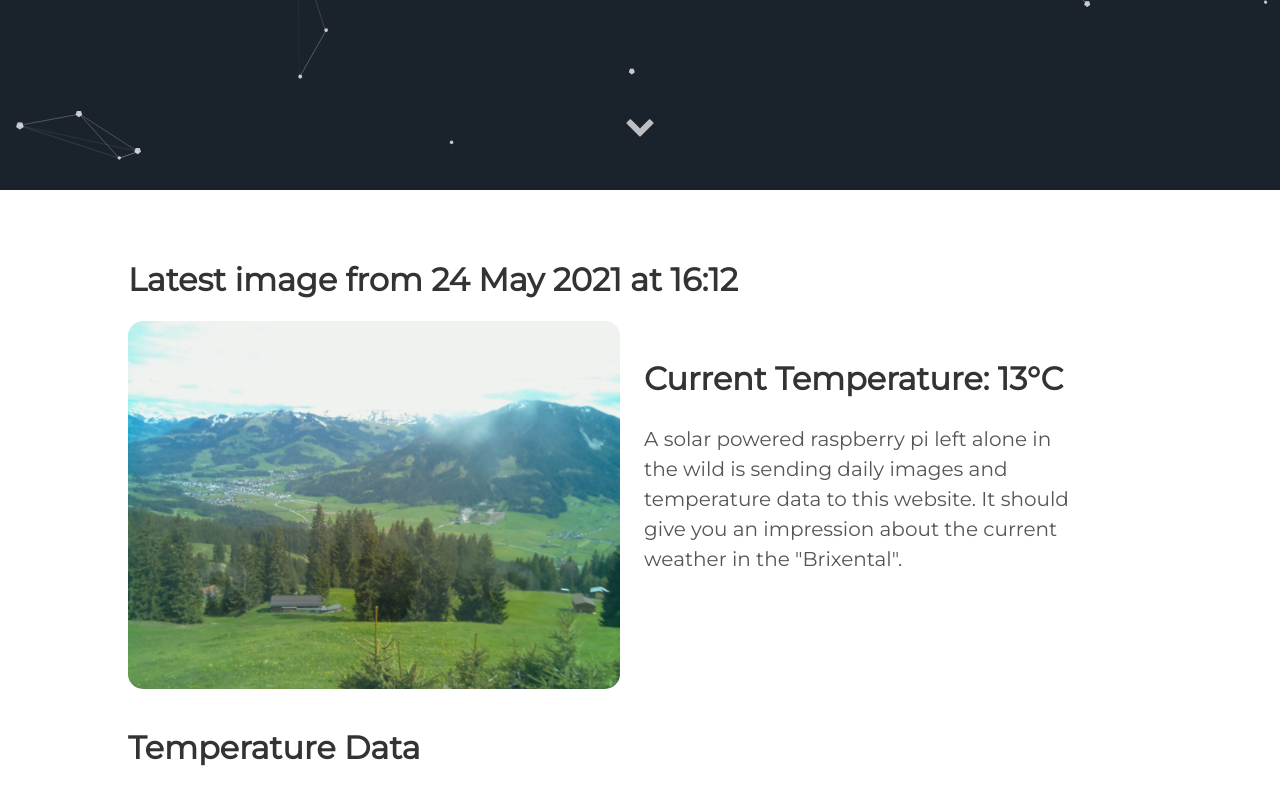
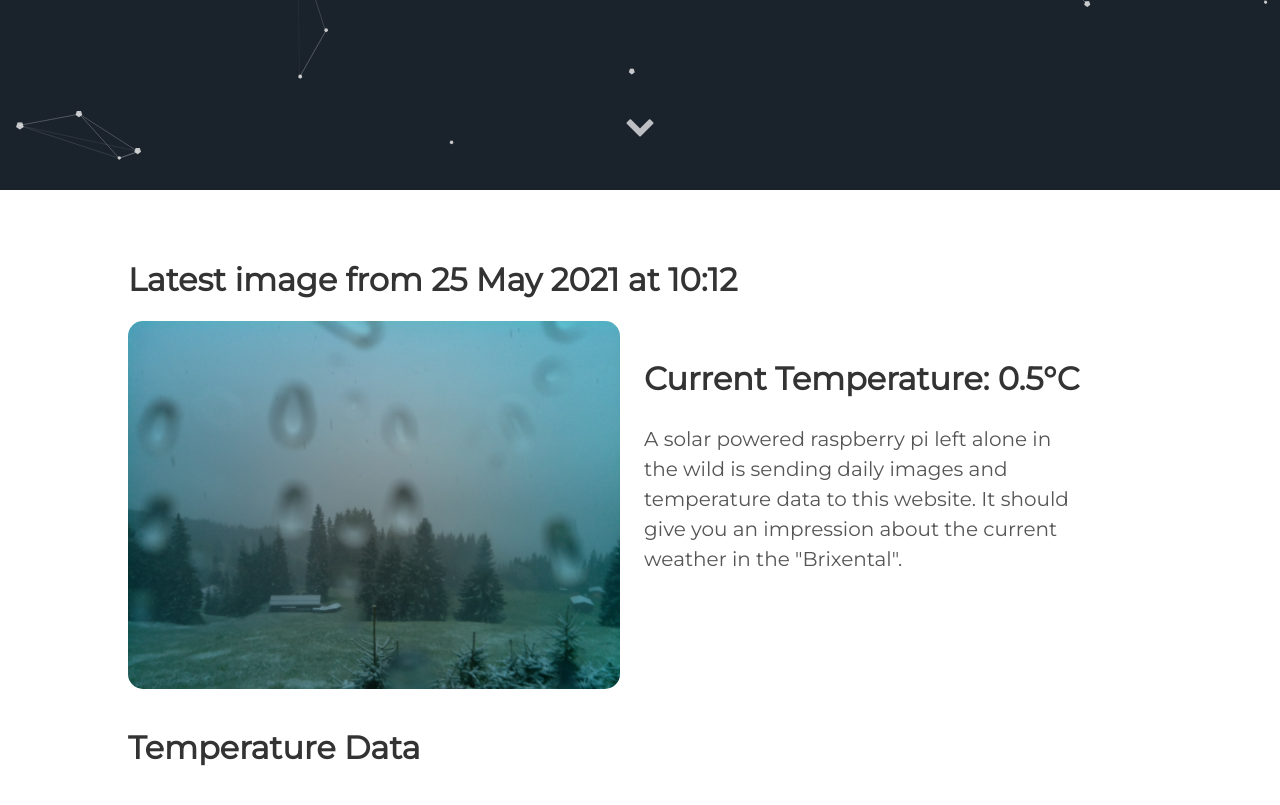
Before and after one commit to vektorious/vektorious.github.io, a Jekyll site: the page built from resources/huette.md, in a window 1280 px wide and 900 px high, scrolled down 710 px. Shown: the top 805 px of the window. Built offline with Jekyll 4.4.1, drawn with Linux system fonts in a browser that asks for light colours.

Commit message:
I'm a bot beep boop

```diff
--- a/resources/huette.md
+++ b/resources/huette.md
@@ -6,13 +6,13 @@
 description: 'Live image from the Austrian alps'
 twitter_text: ' '
 ---
-## Latest image from 24 May 2021 at 16:12
+## Latest image from 25 May 2021 at 10:12
 <div class="huette">
   <div class="huette-image">
     <img src="{{ "/assets/img/huette.jpg" | prepend: site.baseurl }}">
   </div>
   <div class="huette-text">
-        <h2>Current Temperature: 13°C</h2>
+        <h2>Current Temperature: 0.5°C</h2>
         <p>A solar powered raspberry pi left alone in the wild is sending daily images and temperature data to this website. It should give you an impression about the current weather in the "Brixental".</p>
 
   </div>
```
Also changed, not shown: rpi-script/2021-05-25_101121.txt (renamed from rpi-script/2021-05-24_161115.txt, +5 -5 lines), rpi-script/huette.md (+2 -2 lines), assets/img/huette.jpg, assets/img/temp_plot.png, rpi-script/temp_plot.png, 1 other file.
